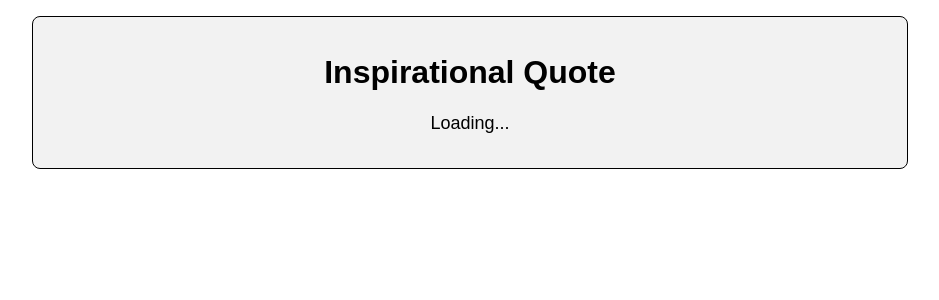
After one commit to HoangVTu/Team1_project, a Flask app: template note_app/templates/dashboard.html in a window 1280 px wide. The commit adds this page. Shown: the top 300 px of the page, without its empty margins (170-1109 px from the left). Run offline with Flask 3, Linux system fonts and the light colour scheme; the template is opened without the code that fills it, so the values that code supplies are empty.

```diff
--- /dev/null
+++ b/note_app/templates/dashboard.html
@@ -0,0 +1,56 @@
+<!DOCTYPE html>
+<html lang="en">
+<head>
+    <meta charset="UTF-8">
+    <meta name="viewport" content="width=device-width, initial-scale=1.0">
+    <title>Dashboard</title>
+    <style>
+        body {
+            display: flex;
+            flex-direction: column;
+            align-items: center;
+            justify-content: center;
+            font-family: Arial, sans-serif;
+        }
+        .container {
+            width: 66.6%;
+            background-color: #f2f2f2;
+            padding: 16px;
+            border: 1px solid black;
+            border-radius: 8px;
+            margin: 8px;
+        }
+        .quote {
+            text-align: center;
+        }
+        .quote p {
+            font-size: 18px;
+        }
+        .quote em {
+            font-style: italic;
+        }
+    </style>
+    <script>
+        document.addEventListener('DOMContentLoaded', function() {
+            fetch('https://type.fit/api/quotes')
+                .then(response => response.json())
+                .then(quotes => {
+                    if (quotes.length > 0) {
+                        const randomIndex = Math.floor(Math.random() * quotes.length);
+                        const randomQuote = quotes[randomIndex];
+                        document.getElementById('quote').textContent = randomQuote.text;
+                        document.getElementById('author').textContent = randomQuote.author || 'Unknown';
+                    }
+                })
+                .catch(error => console.error('Error fetching quote:', error));
+        });
+    </script>
+</head>
+<body>
+    <div class="container quote">
+        <h1 class="title">Inspirational Quote</h1>
+        <p id="quote">Loading...</p>
+        <em id="author"></em>
+    </div>
+</body>
+</html>
--- a/note_app/register_acc.html
+++ b/note_app/templates/register.html
@@ -7,7 +7,7 @@
 </head>
 <body>
 
-    <form method = "post" action = "/register">
+    <form method = "post" action = "/register_acc">
         {{form.hidden_tag() }}
         <h2>User Registration</h2>
         <div>
```
Also changed, not shown: note_app/templates/index.html (renamed from note_app/index.html), note_app/templates/log_out.html (renamed from note_app/log_out.html), note_app/templates/login.html (renamed from note_app/login.html).
